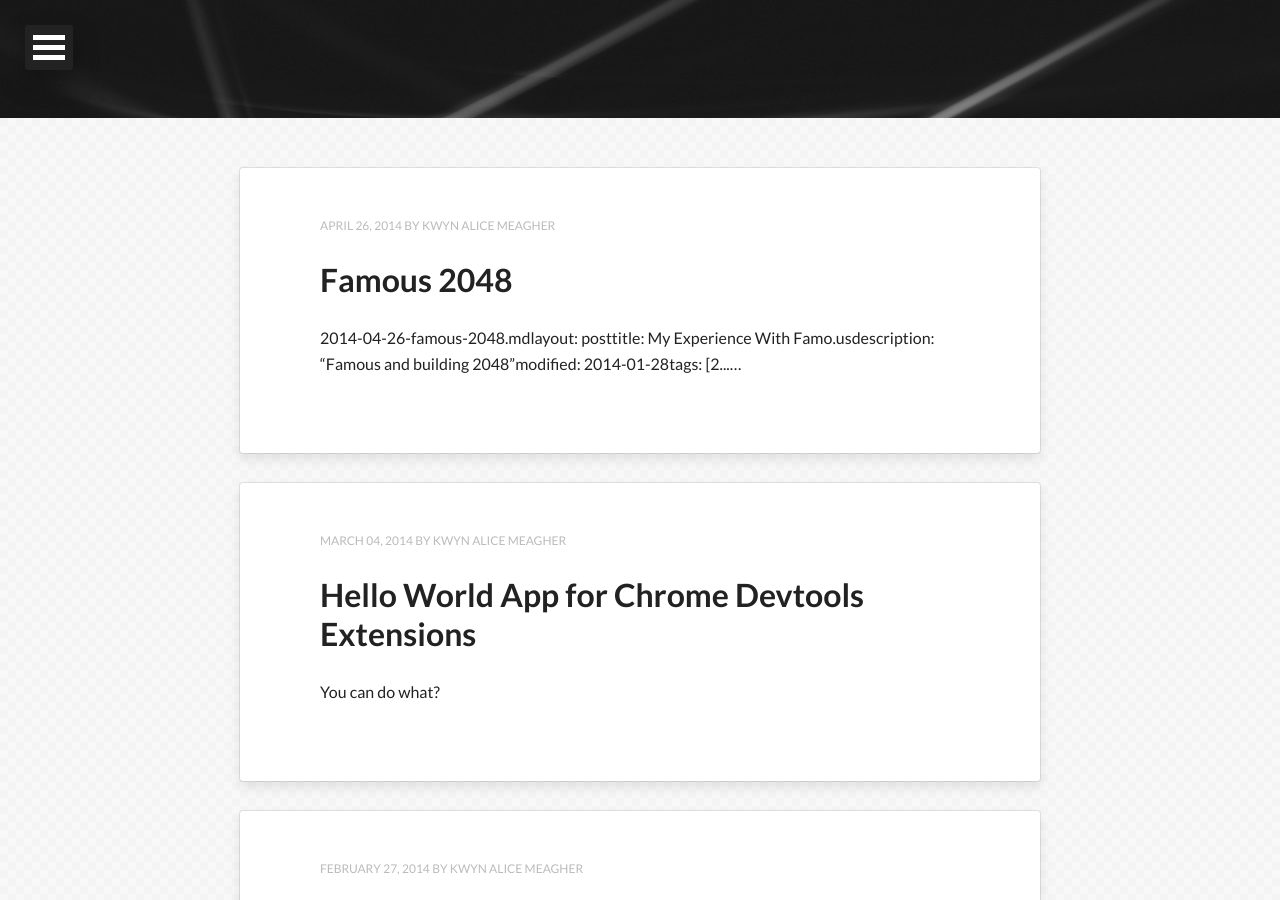
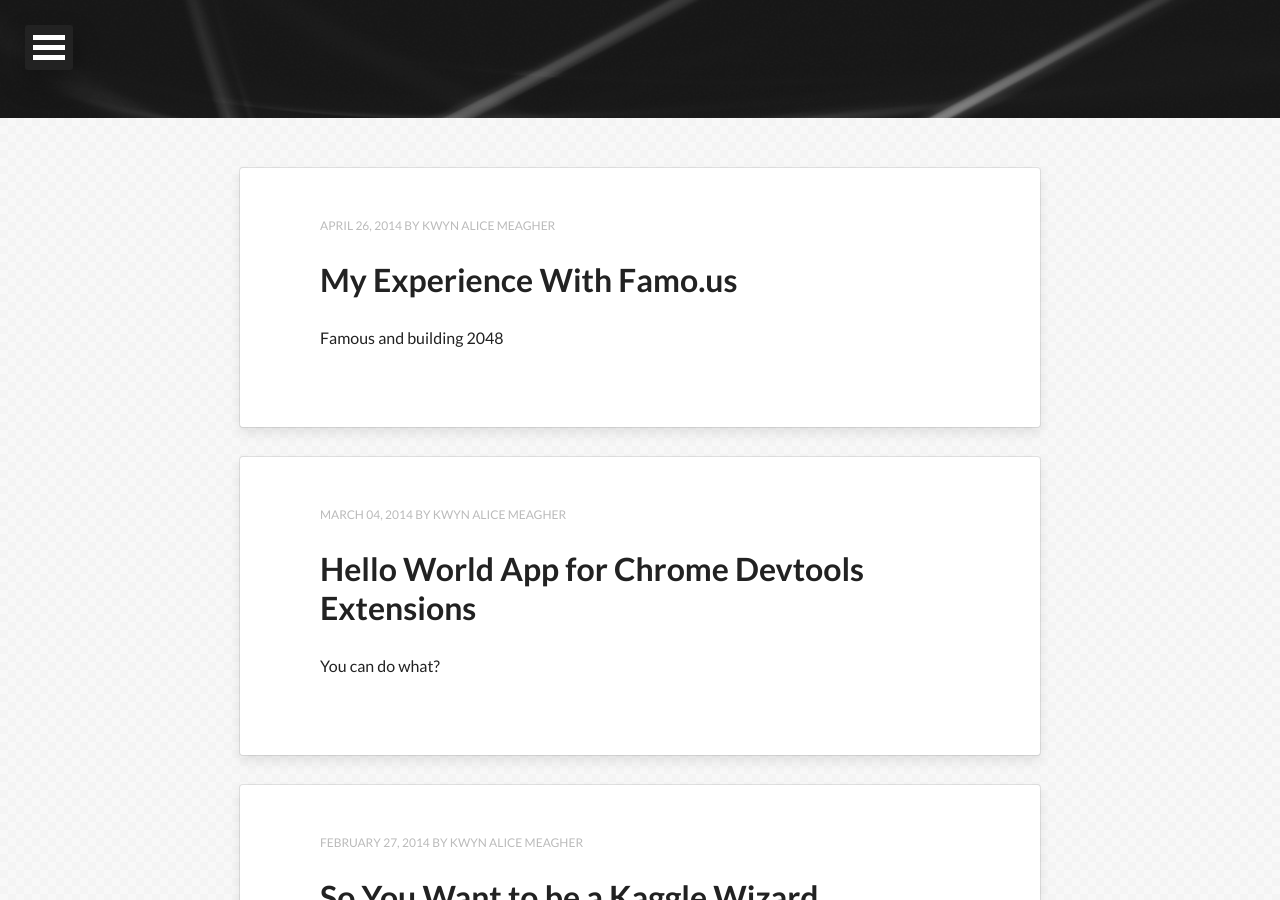
Before and after one commit to Eduardo-Cabrera/HarleyKwyn.github.io, a Jekyll site: the page built from index.html, in a window 1280 px wide and 900 px high, scrolled down 322 px. Built offline with Jekyll 4.4.1, drawn with Linux system fonts in a browser that asks for light colours; nearby versions of some CDN libraries; Markdown is read by kramdown in place of the engine named in the settings; the list of posts is cut into pages by our own code.

Commit message:
Fixes error in famo.us post

```diff
--- a/_posts/2014-04-26-famous-2048.md
+++ b/_posts/2014-04-26-famous-2048.md
@@ -1,5 +1,4 @@
-2014-04-26-famous-2048.md
---
+---
 layout: post
 title: My Experience With Famo.us
 description: "Famous and building 2048"
```
